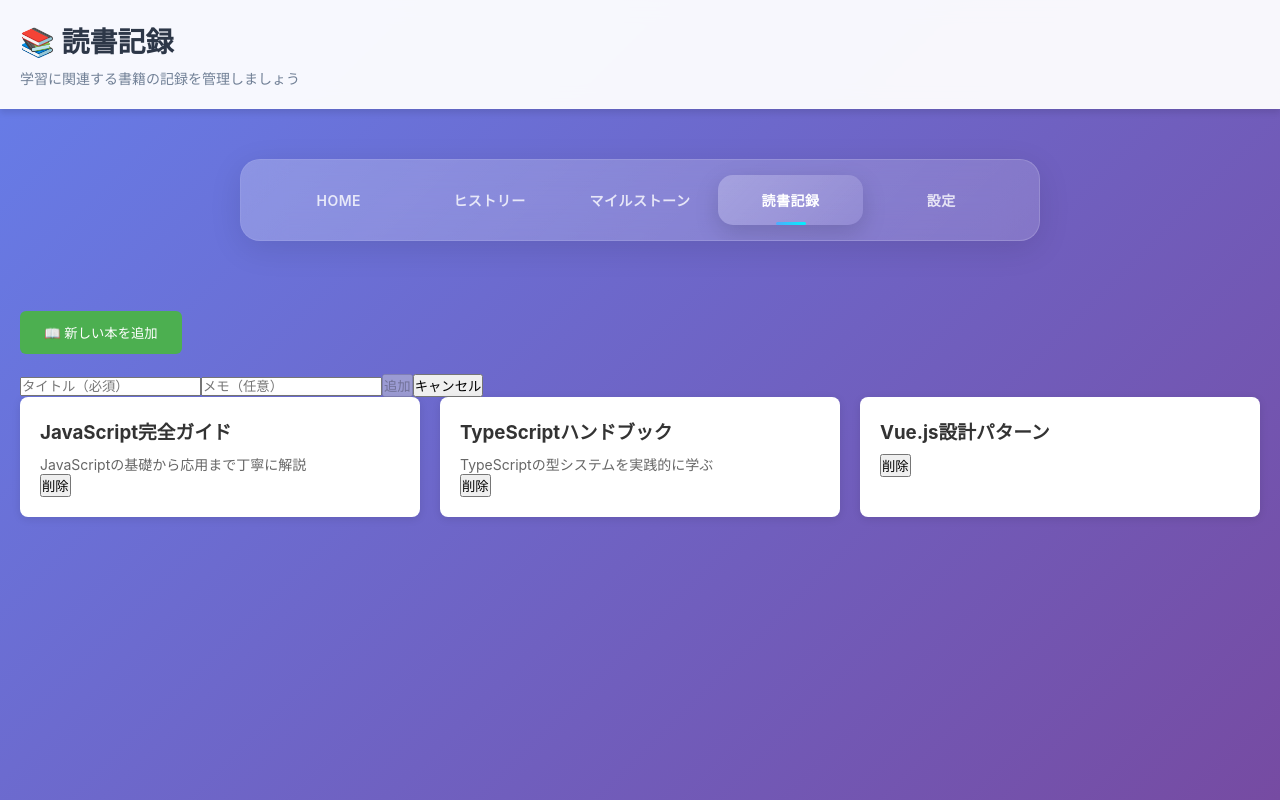
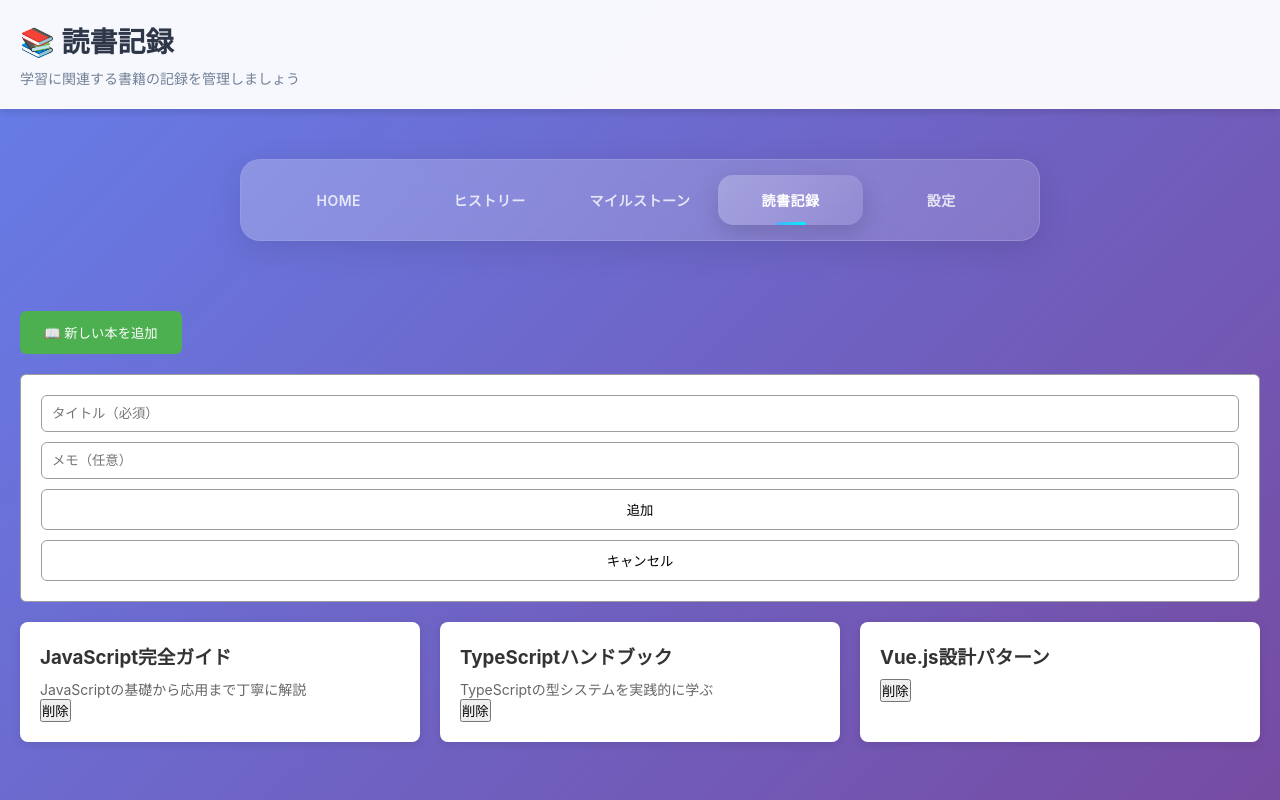
Before and after one commit to taka727/study_habit_management, a Vue app in the folder frontend/: page /reading in a window 1280 px wide. Both pictures are taken after a click on the button "📖 新しい本を追加". Built offline with nearby package versions, Linux system fonts and the light colour scheme; the HTML template or start-up script is replaced by a standard one.

Commit message:
feat : 書籍画面のconnect処理を追加

```diff
--- a/frontend/src/assets/css/reading.css
+++ b/frontend/src/assets/css/reading.css
@@ -14,9 +14,40 @@
   margin-bottom: 20px;
 }
 
+.add-book-form {
+  display: flex;
+  flex-direction: column;
+  gap: 10px;
+  border: 1px solid var(--app-color-neutral);
+  padding: 20px;
+  border-radius: 6px;
+  background: white;
+  .form-btn {
+    background: var(--app-color-secondary);
+    color: black;
+    border: 1px solid var(--app-color-neutral);
+    padding: 10px 20px;
+    border-radius: 6px;
+    cursor: pointer;
+  }
+  .input-title,
+  .input-description {
+    padding: 10px;
+    border: 1px solid var(--app-color-neutral);
+    border-radius: 6px;
+    &.input-error {
+      &::placeholder {
+        color: var(--app-color-danger);
+      }
+      border-color: var(--app-color-danger);
+    }
+  }
+}
+
 .book-grid {
   display: grid;
   grid-template-columns: repeat(auto-fit, minmax(300px, 1fr));
+  padding-top: 20px;
   gap: 20px;
 }
 
--- a/frontend/src/components/Reading.vue
+++ b/frontend/src/components/Reading.vue
@@ -12,10 +12,12 @@ const books = ref<Book[]>([])
 const isLoading = ref(false)
 const error = ref<string | null>(null)
 
-// 追加フォームの表示フラグと入力値
 const showForm = ref(false)
 const newTitle = ref('')
 const newDescription = ref('')
+
+const titlePlaceholder = ref('タイトル（必須）')
+const isTitleError = ref(false)
 
 async function fetchBooks() {
   isLoading.value = true
@@ -31,18 +33,34 @@ async function fetchBooks() {
 }
 
 async function addBook() {
-  if (!newTitle.value.trim()) return
+  if (!newTitle.value.trim()) {
+    isTitleError.value = true
+    titlePlaceholder.value = 'エラー：タイトルは必須です'
+    return
+  }
+
   try {
     const response = await apiClient.post<{ status: string; book: Book }>('/books', {
       title: newTitle.value.trim(),
       description: newDescription.value.trim() || null,
     })
     books.value.push(response.data.book)
+
+    // 成功したらフォームをリセット
     newTitle.value = ''
     newDescription.value = ''
+    titlePlaceholder.value = 'タイトル（必須）'
+    isTitleError.value = false
     showForm.value = false
   } catch {
     error.value = '書籍の追加に失敗しました'
+  }
+}
+
+function handleTitleInput() {
+  if (newTitle.value.length > 0) {
+    isTitleError.value = false
+    titlePlaceholder.value = 'タイトル（必須）'
   }
 }
 
@@ -79,10 +97,17 @@ onMounted(fetchBooks)
       <button @click="showForm = !showForm" class="add-book-btn">📖 新しい本を追加</button>
 
       <div v-if="showForm" class="add-book-form">
-        <input v-model="newTitle" placeholder="タイトル（必須）" />
-        <input v-model="newDescription" placeholder="メモ（任意）" />
-        <button @click="addBook" :disabled="!newTitle.trim()">追加</button>
-        <button @click="showForm = false">キャンセル</button>
+        <input
+          v-model="newTitle"
+          id="new-title"
+          class="input-title"
+          :class="{ 'input-error': isTitleError }"
+          :placeholder="titlePlaceholder"
+          @input="handleTitleInput"
+        />
+        <input v-model="newDescription" id="new-description" class="input-description" placeholder="メモ（任意）" />
+        <button @click="addBook" class="form-btn">追加</button>
+        <button @click="showForm = false" class="form-btn">キャンセル</button>
       </div>
 
       <p v-if="isLoading">読み込み中...</p>
@@ -102,4 +127,4 @@ onMounted(fetchBooks)
   </div>
 </template>
 
-<style scoped src="../assets/css/reading.css" ></style>
+<style scoped src="../assets/css/reading.css"></style>
```
